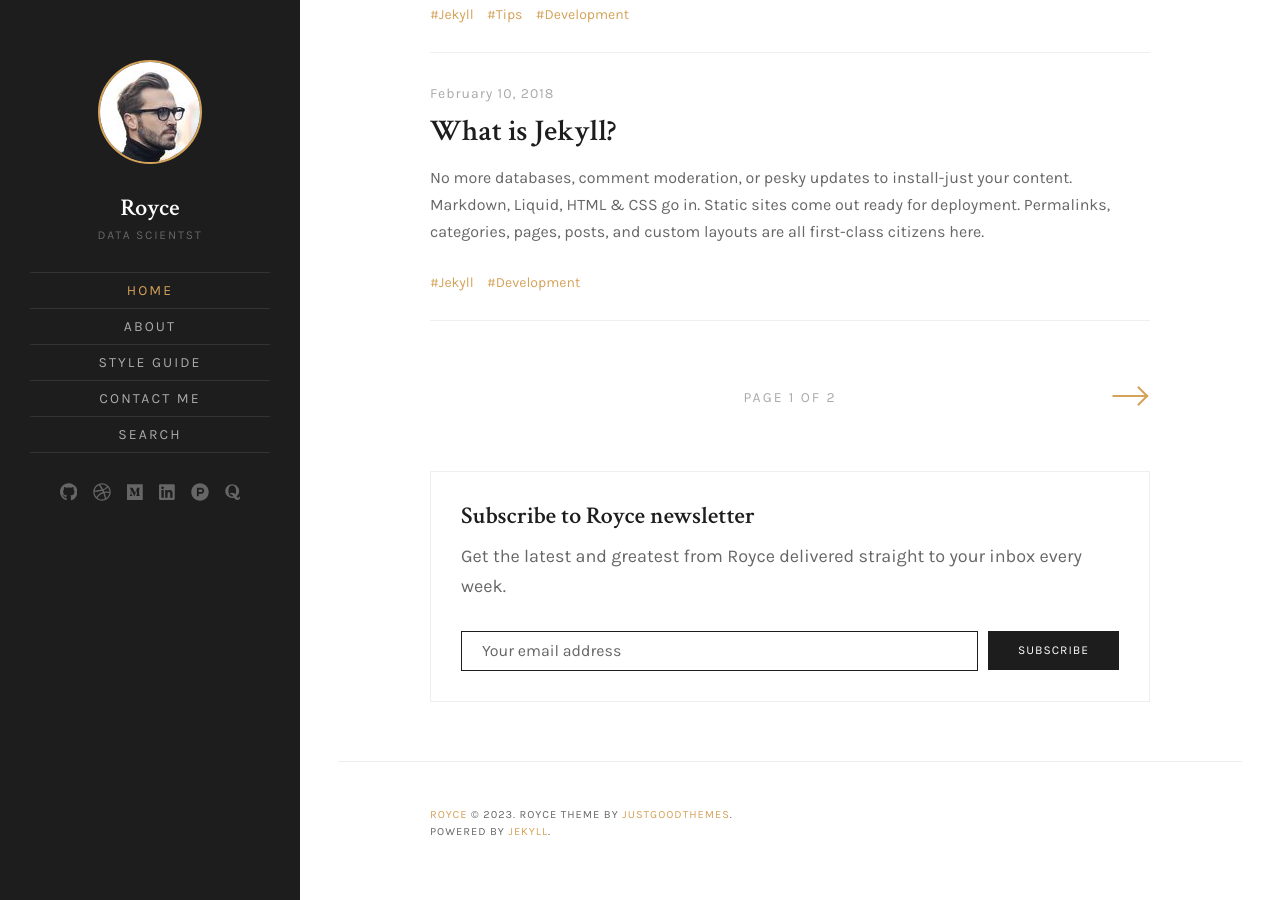
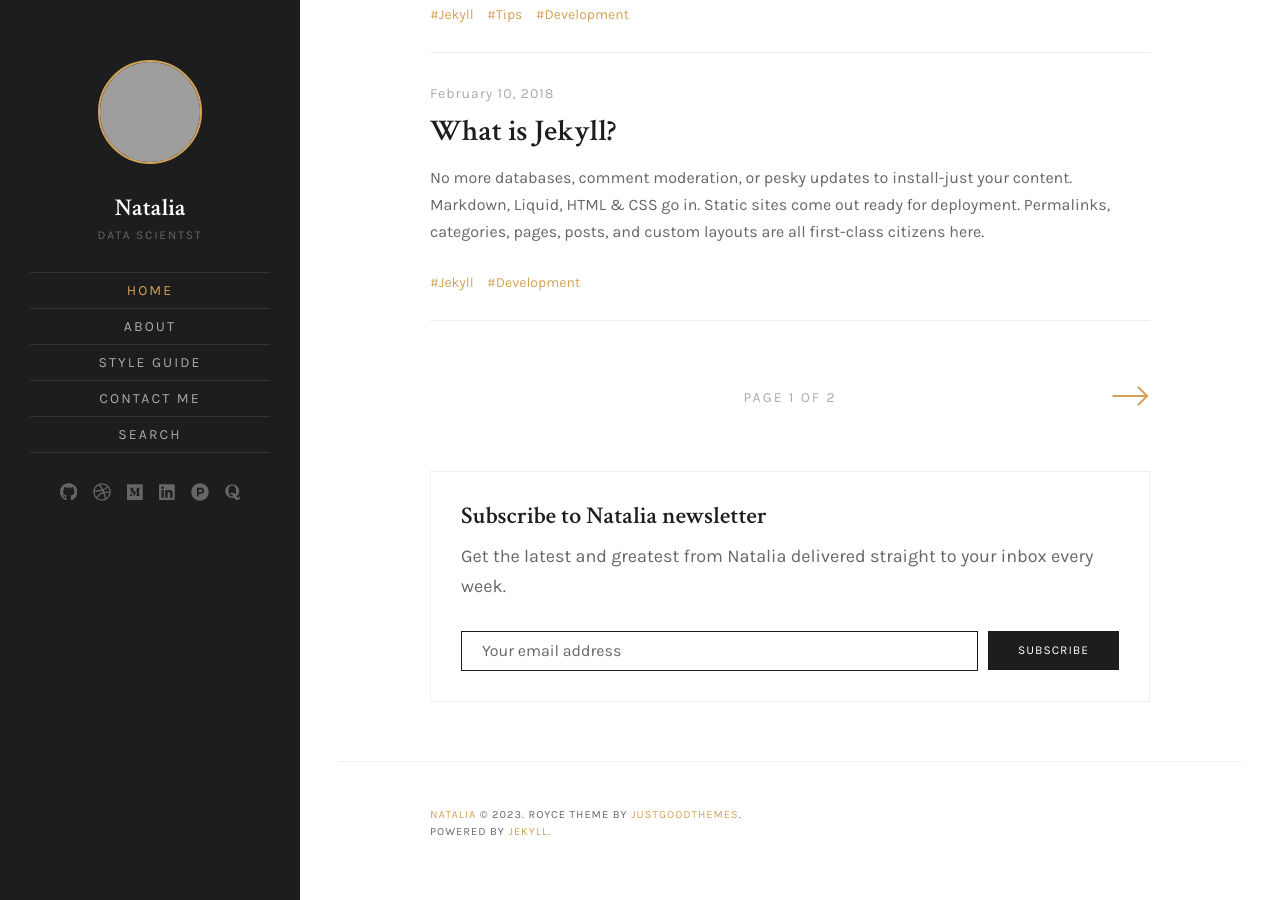
Before and after one commit to NataliaEde/mydoctheme, a Jekyll site: the page built from index.html, in a window 1280 px wide and 900 px high, scrolled down 2411 px. Built offline with Jekyll 4.4.1, drawn with Linux system fonts in a browser that asks for light colours; the list of posts is cut into pages by our own code; grey boxes are pictures that could not be loaded.

Commit message:
Update _config.yml

```diff
--- a/_config.yml
+++ b/_config.yml
@@ -1,11 +1,11 @@
 # Site setings
-name: 'Royce'
+name: 'Natalia'
 description: 'Data Scientst'
 meta_description: 'Jekyll template, minimal style, perfect for bloggers.'
 logo:
 # Author image is used in site sidebar and greetings in the home page hero text
 author:
-  image: 'authorimage.jpg'
+  image: 'artist_engineer.jpg'
   greetings: "Hi there! My name is Charles Lavoie. I'm a freelance web developer, author and speaker based in Montreal, Canada. It’s nice to meet you."
 favicon: 'assets/images/favicon.ico'
 baseurl:
```
